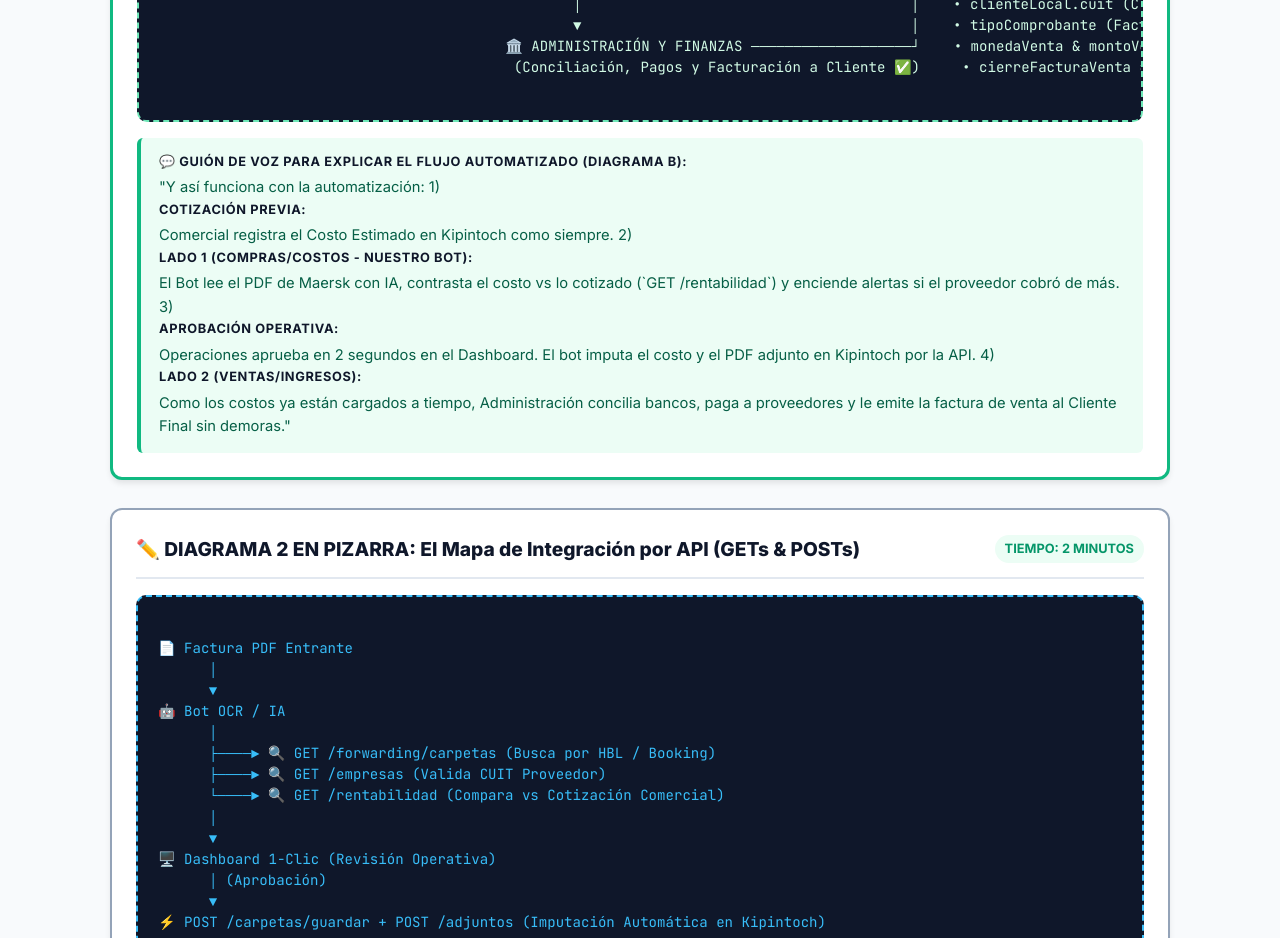
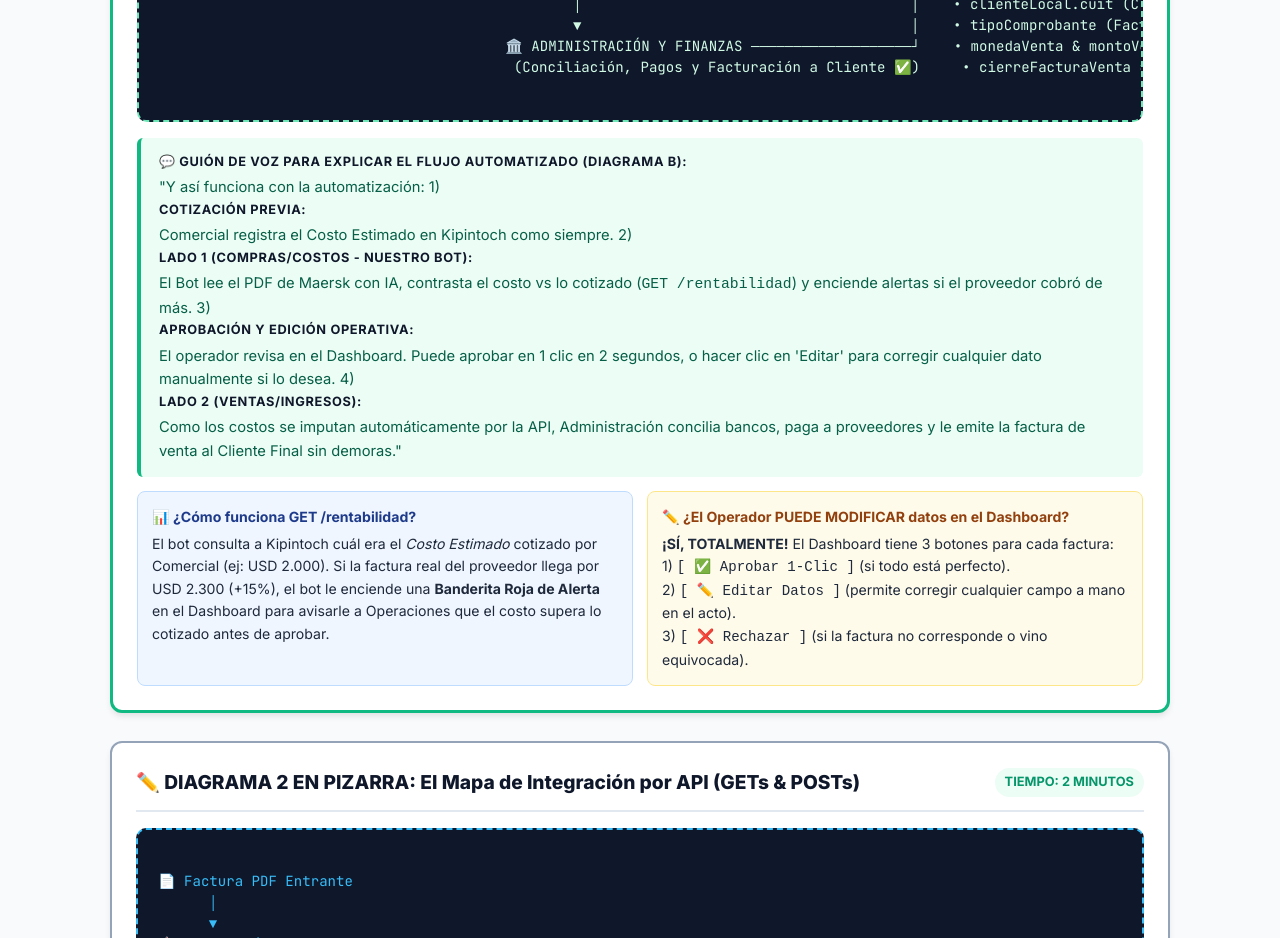
Before and after one commit to FranBondino/informe-api-almar, a website: page guia-dibujo-pizarra.html in a window 1280 px wide. Shown: the part 2160-3098 px from the top of the page. Drawn offline with Linux system fonts and the light colour scheme.

Commit message:
Clarify GET /rentabilidad margin alert logic and Dashboard editing options in guia-dibujo-pizarra.html

```diff
--- a/guia-dibujo-pizarra.html
+++ b/guia-dibujo-pizarra.html
@@ -247,9 +247,24 @@
                 <strong>💬 Guión de Voz para explicar el Flujo Automatizado (Diagrama B):</strong>
                 "Y así funciona con la automatización:
                 1) <strong>Cotización Previa:</strong> Comercial registra el Costo Estimado en Kipintoch como siempre.
-                2) <strong>Lado 1 (Compras/Costos - NUESTRO BOT):</strong> El Bot lee el PDF de Maersk con IA, contrasta el costo vs lo cotizado (`GET /rentabilidad`) y enciende alertas si el proveedor cobró de más.
-                3) <strong>Aprobación Operativa:</strong> Operaciones aprueba en 2 segundos en el Dashboard. El bot imputa el costo y el PDF adjunto en Kipintoch por la API.
-                4) <strong>Lado 2 (Ventas/Ingresos):</strong> Como los costos ya están cargados a tiempo, Administración concilia bancos, paga a proveedores y le emite la factura de venta al Cliente Final sin demoras."
+                2) <strong>Lado 1 (Compras/Costos - NUESTRO BOT):</strong> El Bot lee el PDF de Maersk con IA, contrasta el costo vs lo cotizado (<code>GET /rentabilidad</code>) y enciende alertas si el proveedor cobró de más.
+                3) <strong>Aprobación y Edición Operativa:</strong> El operador revisa en el Dashboard. Puede aprobar en 1 clic en 2 segundos, o hacer clic en 'Editar' para corregir cualquier dato manualmente si lo desea.
+                4) <strong>Lado 2 (Ventas/Ingresos):</strong> Como los costos se imputan automáticamente por la API, Administración concilia bancos, paga a proveedores y le emite la factura de venta al Cliente Final sin demoras."
+            </div>
+
+            <!-- ACLARACION CLAVE DE EDICION Y RENTABILIDAD -->
+            <div style="display: grid; grid-template-columns: 1fr 1fr; gap: 14px; margin-top: 14px;">
+                <div style="background: #EFF6FF; border: 1px solid #BFDBFE; border-radius: 8px; padding: 14px; font-size: 0.88rem;">
+                    <strong style="color: #1E3A8A; display: block; margin-bottom: 4px;">📊 ¿Cómo funciona GET /rentabilidad?</strong>
+                    El bot consulta a Kipintoch cuál era el <em>Costo Estimado</em> cotizado por Comercial (ej: USD 2.000). Si la factura real del proveedor llega por USD 2.300 (+15%), el bot le enciende una <strong>Banderita Roja de Alerta</strong> en el Dashboard para avisarle a Operaciones que el costo supera lo cotizado antes de aprobar.
+                </div>
+                <div style="background: #FFFBEB; border: 1px solid #FDE68A; border-radius: 8px; padding: 14px; font-size: 0.88rem;">
+                    <strong style="color: #92400E; display: block; margin-bottom: 4px;">✏️ ¿El Operador PUEDE MODIFICAR datos en el Dashboard?</strong>
+                    <strong>¡SÍ, TOTALMENTE!</strong> El Dashboard tiene 3 botones para cada factura:<br/>
+                    1) <code>[ ✅ Aprobar 1-Clic ]</code> (si todo está perfecto).<br/>
+                    2) <code>[ ✏️ Editar Datos ]</code> (permite corregir cualquier campo a mano en el acto).<br/>
+                    3) <code>[ ❌ Rechazar ]</code> (si la factura no corresponde o vino equivocada).
+                </div>
             </div>
         </div>
 
```
